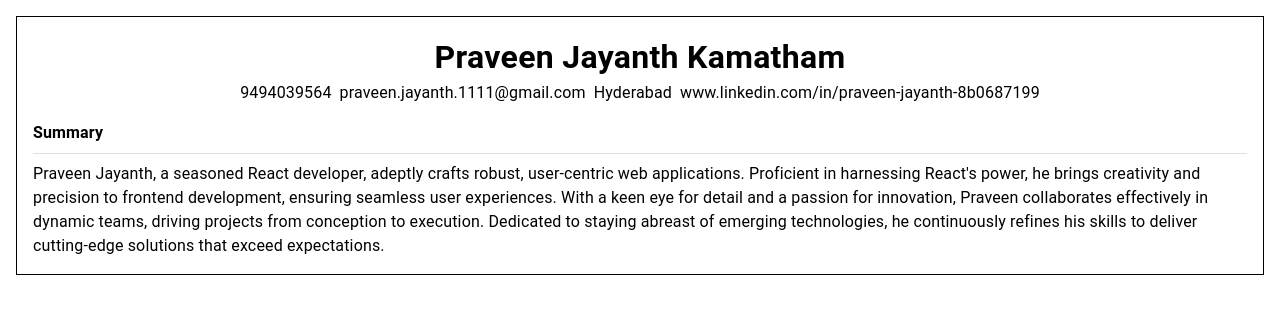
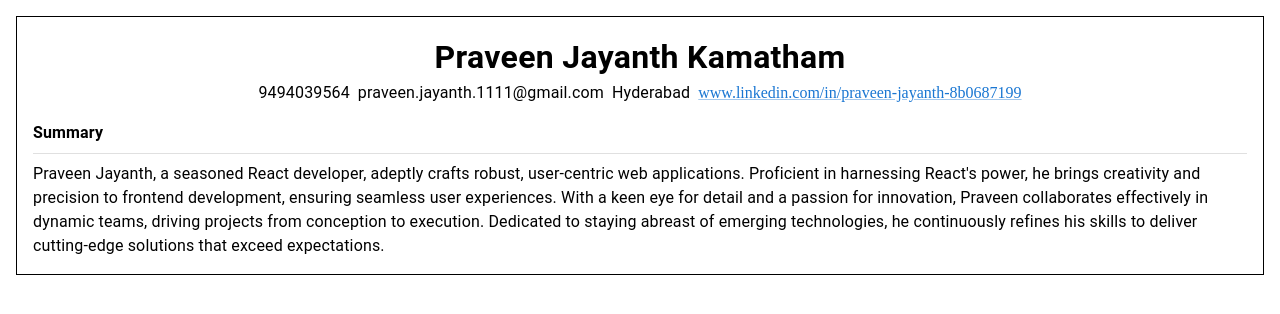
Before and after one commit to PJ1016/personal_resume, a React (Create React App) app: page / in a window 1280 px wide. Shown: the top 314 px of the page. Built offline with nearby package versions, Linux system fonts and the light colour scheme; no server answers.

Commit message:
update link

```diff
--- a/src/containers/personalDetails/personalDetailsContent.tsx
+++ b/src/containers/personalDetails/personalDetailsContent.tsx
@@ -1,4 +1,4 @@
-import { Stack, Typography } from "@mui/material";
+import { Button, Link, Stack, Typography } from "@mui/material";
 import React from "react";
 import type { PersonalDetailsForm } from ".";
 interface IPersonalDetailsContent {
@@ -18,6 +18,13 @@ const PersonalDetailsContent = ({
     address,
     linkedInAddress,
   } = formData;
+  const handleSocialSite = () => {
+    console.log("clicked");
+    window.open(
+      "https://www.linkedin.com/in/praveen-jayanth-8b0687199",
+      "_blank"
+    );
+  };
   return (
     <div onClick={() => handleOpen()}>
       <Typography textAlign="center" fontWeight="bold" fontSize="2rem">
@@ -32,7 +39,9 @@ const PersonalDetailsContent = ({
         <Typography>{mobileNumber}</Typography>
         <Typography>{emailAddress}</Typography>
         <Typography>{address}</Typography>
-        <Typography>{linkedInAddress}</Typography>
+        <Link component="button" onClick={() => handleSocialSite()}>
+          {linkedInAddress}
+        </Link>
       </Stack>
     </div>
   );
```
